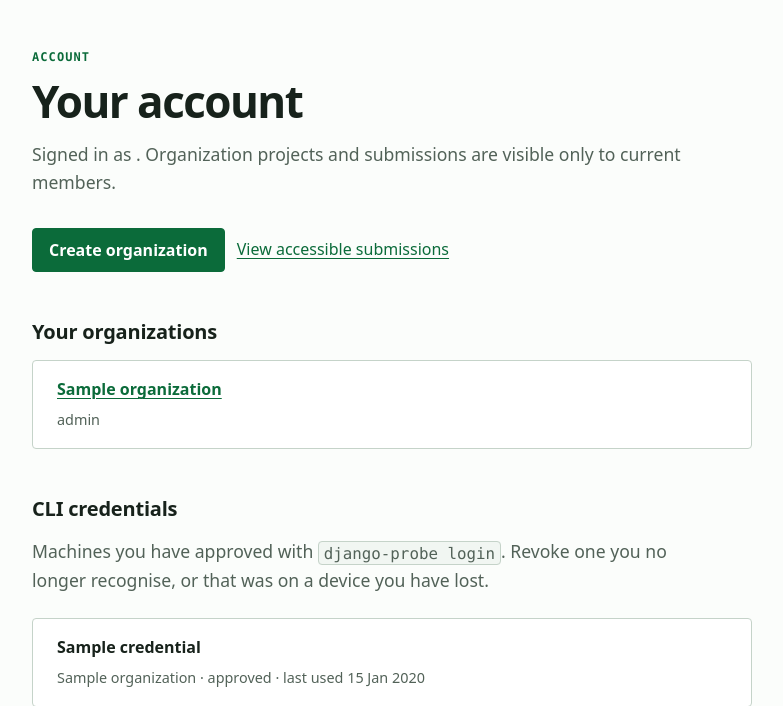
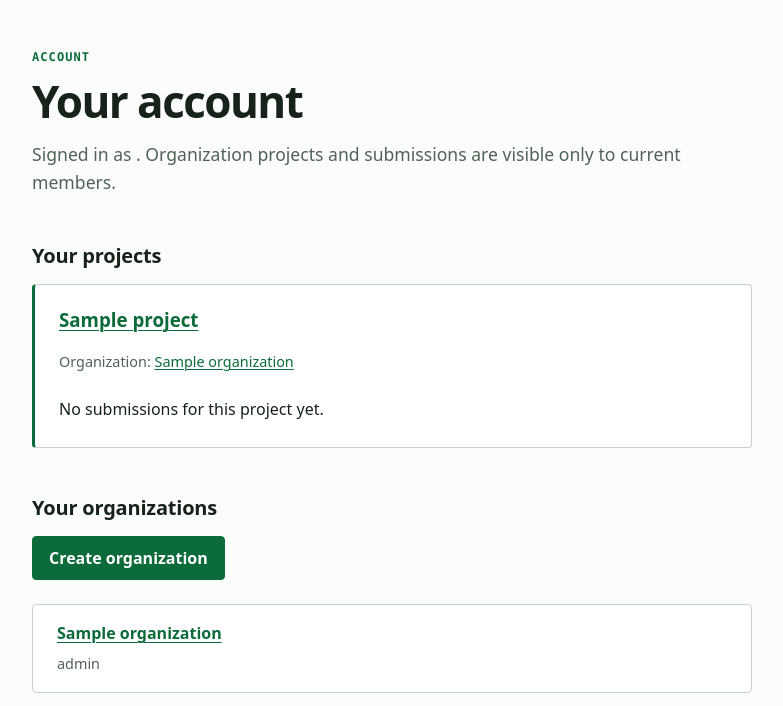
Before and after one commit to tim-schilling/django-probe, a Django app: template src/webapp/templates/account.html in a window 1280 px wide. Shown: the part 65-771 px from the top of the page, without its empty margins (248-1031 px from the left). Run offline with Django 4.2, Linux system fonts and the light colour scheme; the template is opened without the code that fills it: most values are stand-ins (such as "Sample title", 1, 10 or a date in 2020).

Commit message:
Reorganize account page around projects

```diff
--- a/src/webapp/config/urls.py
+++ b/src/webapp/config/urls.py
@@ -26,11 +26,6 @@
     ),
     path("account/", views.account, name="account"),
     path("style-guide/", views.style_guide, name="style-guide"),
-    path(
-        "account/submissions/",
-        views.account_submissions,
-        name="account-submissions",
-    ),
     path(
         "account/cli-credentials/<int:credential_id>/revoke/",
         views.cli_credential_revoke,
--- a/src/webapp/templates/account.html
+++ b/src/webapp/templates/account.html
@@ -8,12 +8,28 @@
   <p class="lede">Signed in as <strong>{{ user.get_username }}</strong>. Organization projects and submissions are visible only to current members.</p>
 </header>
 
-<div class="actions">
-  <a class="button" href="{% url 'organization-create' %}">Create organization</a>
-  <a href="{% url 'account-submissions' %}">View accessible submissions</a>
-</div>
+<h2>Your projects</h2>
+{% if projects %}
+  {% for project in projects %}
+    <section class="panel">
+      <h3><a href="{% url 'project-detail' organization_id=project.organization_id project_id=project.pk %}">{{ project.name }}</a></h3>
+      <p class="item-list__meta">Organization: <a href="{% url 'organization-detail' organization_id=project.organization_id %}">{{ project.organization.name }}</a></p>
+      {% if project.account_submissions %}
+        {% include "includes/submission_list.html" with submissions=project.account_submissions %}
+      {% else %}
+        <p>No submissions for this project yet.</p>
+      {% endif %}
+    </section>
+  {% endfor %}
+{% else %}
+  <div class="panel">
+    <p><strong>No projects yet.</strong></p>
+    <p>Create a project in an organization you belong to to track submissions here.</p>
+  </div>
+{% endif %}
 
 <h2>Your organizations</h2>
+<p><a class="button" href="{% url 'organization-create' %}">Create organization</a></p>
 {% if memberships %}
   <ul class="item-list">
     {% for membership in memberships %}
--- a/src/webapp/templates/base.html
+++ b/src/webapp/templates/base.html
@@ -19,7 +19,7 @@
         <ul>
           <li><a href="{% url 'home' %}"{% if request.resolver_match.url_name == 'home' %} aria-current="page"{% endif %}>Home</a></li>
           {% if user.is_authenticated %}
-            <li><a href="{% url 'account' %}"{% if request.resolver_match.url_name == 'account' or request.resolver_match.url_name == 'account-submissions' %} aria-current="page"{% endif %}>Account</a></li>
+            <li><a href="{% url 'account' %}"{% if request.resolver_match.url_name == 'account' %} aria-current="page"{% endif %}>Account</a></li>
             {% if user.is_staff %}<li><a href="{% url 'style-guide' %}"{% if request.resolver_match.url_name == 'style-guide' %} aria-current="page"{% endif %}>Style guide</a></li>{% endif %}
             <li><a href="{% url 'account_logout' %}"{% if request.resolver_match.url_name == 'account_logout' %} aria-current="page"{% endif %}>Sign out</a></li>
           {% else %}
```
Also changed, not shown: src/webapp/ingest/tests/test_accounts.py (+26 -15 lines), src/webapp/ingest/views.py (+17 -16 lines), src/webapp/templates/account_submissions.html (deleted, +0 -21 lines), tests/e2e/test_account_journey.py (+7 -0 lines).
